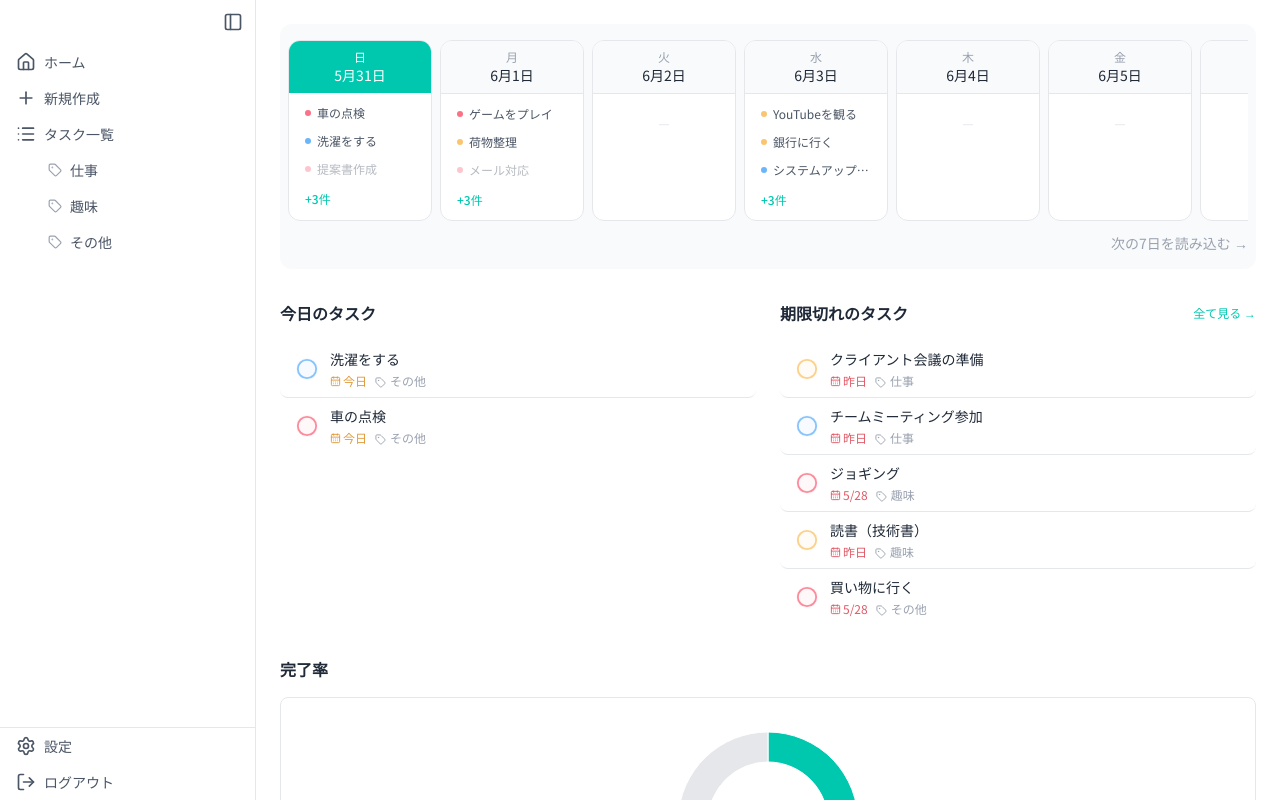
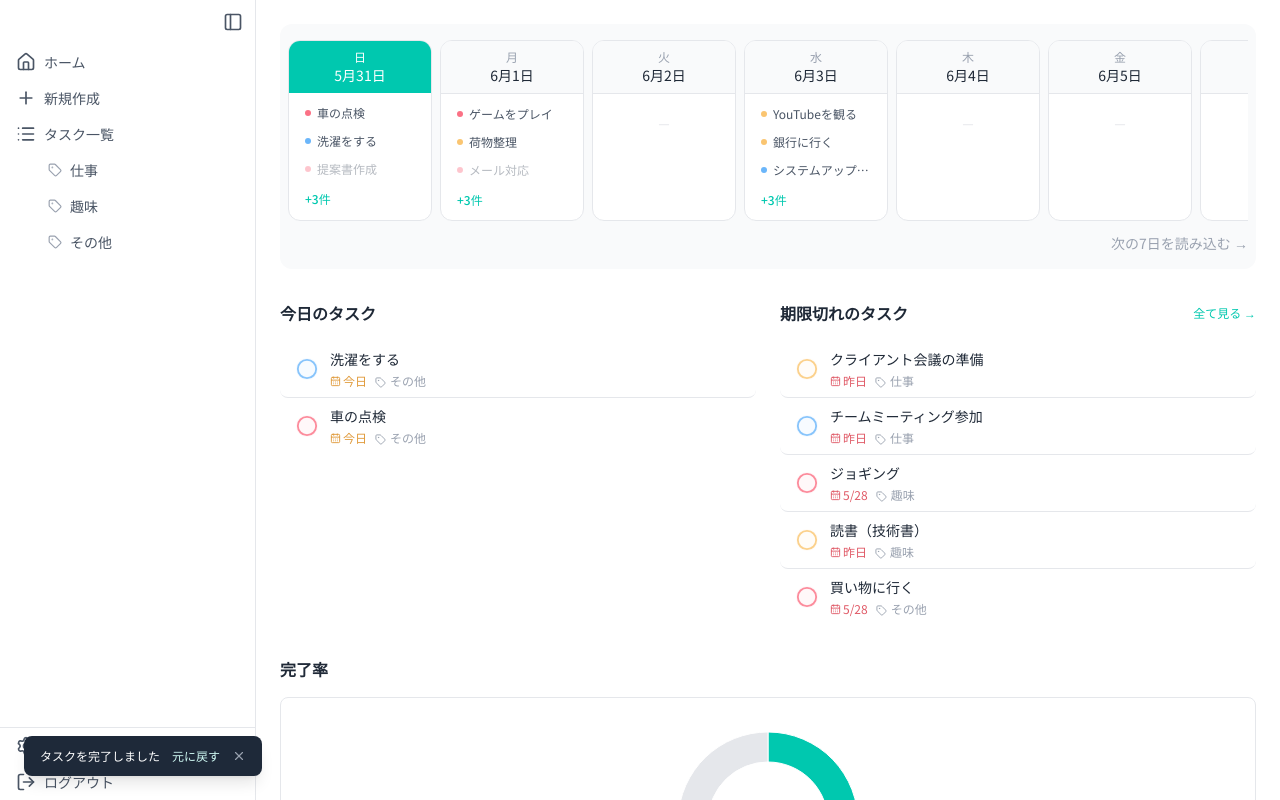
Before and after one commit to RyoAiba/task-board, a Next.js app: page / in a window 1280 px wide. Both pictures are taken after a click on the button 307 px from the left and 369 px from the top of the page. Built offline with nearby package versions, Linux system fonts and the light colour scheme.

Commit message:
完了時トースト（取り消し機能付き）を実装

```diff
--- a/app/globals.css
+++ b/app/globals.css
@@ -25,6 +25,22 @@
   --color-due-overdue: #E05A67;
   --color-due-today: #E09A3A;
   --color-due-soon: #4AAF9A;
+}
+
+@keyframes slide-up {
+  from {
+    opacity: 0;
+    transform: translateY(12px);
+  }
+
+  to {
+    opacity: 1;
+    transform: translateY(0);
+  }
+}
+
+@utility animate-slide-up {
+  animation: slide-up 0.2s ease-out forwards;
 }
 
 body {
--- a/app/page.tsx
+++ b/app/page.tsx
@@ -1,13 +1,16 @@
 "use client"
 
+import { useCallback } from "react"
 import Link from "next/link"
 import { useTasks } from "../hooks/useTasks"
 import { useLabels } from "../hooks/useLabels"
+import { useToast } from "../hooks/useToast"
 import { Priority, PRIORITY_LABELS } from "../types"
 import { PieChart, Pie, Cell, Label } from "recharts"
 import { PageContainer } from "../components/PageContainer"
 import { WeeklyCalendar } from "../components/WeeklyCalendar"
 import { TaskCard } from "../components/TaskCard"
+import { ToastStack } from "../components/Toast"
 
 const PRIORITY_ITEMS = (Object.entries(PRIORITY_LABELS) as [Priority, string][]).map(
   ([key, label]) => ({ href: `/tasks?priority=${key}`, label, key })
@@ -16,6 +19,7 @@ const PRIORITY_ITEMS = (Object.entries(PRIORITY_LABELS) as [Priority, string][])
 export default function Dashboard() {
   const { tasks, toggleCompleted } = useTasks()
   const { labels } = useLabels()
+  const { toasts, showToast, dismiss } = useToast()
 
   // ─── 今日 / 期限切れ ─────────────────────────────────
   const todayStr = new Date().toISOString().split("T")[0]
@@ -28,7 +32,7 @@ export default function Dashboard() {
     !t.completed && t.dueDate && t.dueDate < todayStr
   )
 
-  // ─── 統計（あとで圧縮） ──────────────────────────────
+  // ─── 統計 ────────────────────────────────────────────
   const incompleteTasks = tasks.filter(t => !t.completed)
   const completedCount = tasks.filter(t => t.completed).length
   const completionRate =
@@ -53,6 +57,16 @@ export default function Dashboard() {
     { name: "未完了", value: tasks.length - completedCount },
   ]
 
+  // ─── ハンドラ ─────────────────────────────────────────
+  const handleToggle = useCallback((id: string) => {
+    const task = tasks.find(t => t.id === id)
+    if (!task) return
+    toggleCompleted(id)
+    if (!task.completed) {
+      showToast("タスクを完了しました", () => toggleCompleted(id))
+    }
+  }, [tasks, toggleCompleted, showToast])
+
   return (
     <PageContainer>
 
@@ -76,7 +90,7 @@ export default function Dashboard() {
                   key={task.id}
                   task={task}
                   label={getLabel(task.labelId)}
-                  onToggle={toggleCompleted}
+                  onToggle={handleToggle}
                 />
               ))}
             </div>
@@ -108,7 +122,7 @@ export default function Dashboard() {
                   key={task.id}
                   task={task}
                   label={getLabel(task.labelId)}
-                  onToggle={toggleCompleted}
+                  onToggle={handleToggle}
                 />
               ))}
             </div>
@@ -120,7 +134,7 @@ export default function Dashboard() {
         </section>
       </div>
 
-      {/* 完了率（仮配置：あとで圧縮） */}
+      {/* 完了率 */}
       <section className="mb-8">
         <h2 className="text-section-title mb-4">完了率</h2>
         <div className="bg-white p-6 rounded-lg border border-gray-200 flex flex-col items-center justify-center">
@@ -162,7 +176,7 @@ export default function Dashboard() {
             <Link
               key={label.id}
               href={`/tasks?label=${label.id}`}
-              className={`p-4 bg-white border border-gray-200 rounded-lg hover:shadow-md transition-shadow`}
+              className="p-4 bg-white border border-gray-200 rounded-lg hover:shadow-md transition-shadow"
             >
               <p className="text-body font-semibold">{label.name}</p>
               <p className="text-2xl font-bold mt-2 text-brand-500">{label.count}</p>
@@ -179,7 +193,7 @@ export default function Dashboard() {
             <Link
               key={key}
               href={href}
-              className={`p-4 bg-white border border-gray-200 rounded-lg hover:shadow-md transition-shadow`}
+              className="p-4 bg-white border border-gray-200 rounded-lg hover:shadow-md transition-shadow"
             >
               <p className="text-body font-semibold">{label}</p>
               <p className="text-2xl font-bold mt-2 text-brand-500">
@@ -189,6 +203,8 @@ export default function Dashboard() {
           ))}
         </div>
       </section>
+
+      <ToastStack toasts={toasts} onDismiss={dismiss} />
     </PageContainer>
   )
 }
--- a/app/tasks/page.tsx
+++ b/app/tasks/page.tsx
@@ -1,6 +1,6 @@
 "use client"
 
-import { useState, useMemo, useEffect, Suspense } from "react"
+import { useState, useMemo, useEffect, useCallback, useRef, Suspense } from "react"
 import { useRouter } from "next/navigation"
 import { useSearchParams } from "next/navigation"
 import { Search, X, SlidersHorizontal } from "lucide-react"
@@ -11,7 +11,7 @@ import { useToast } from "../../hooks/useToast"
 import { TaskCard } from "../../components/TaskCard"
 import { Pagination } from "../../components/Pagination"
 import { TaskFilterPopup } from "../../components/TaskFilterPopup"
-import { Toast } from "../../components/Toast"
+import { ToastStack } from "../../components/Toast"
 import { truncate } from "../../utils/string"
 
 // ─── 型 ────────────────────────────────────────────────
@@ -48,7 +48,8 @@ function TasksPageContent() {
   const searchParams = useSearchParams()
   const { tasks, toggleCompleted } = useTasks()
   const { labels } = useLabels()
-  const { toast, showToast } = useToast()
+  const { toasts, showToast, dismiss } = useToast()
+  const processedToastRef = useRef<string | null>(null)
 
   const urlLabel = searchParams.get("label") || ""
   const urlPriority = searchParams.get("priority") as Priority | null
@@ -90,7 +91,8 @@ function TasksPageContent() {
 
   useEffect(() => {
     const toastParam = searchParams.get("toast")
-    if (toastParam && TOAST_MESSAGES[toastParam]) {
+    if (toastParam && TOAST_MESSAGES[toastParam] && processedToastRef.current !== toastParam) {
+      processedToastRef.current = toastParam
       showToast(TOAST_MESSAGES[toastParam])
       const params = new URLSearchParams(searchParams.toString())
       params.delete("toast")
@@ -101,6 +103,15 @@ function TasksPageContent() {
 
   // ─── ハンドラ ─────────────────────────────────────────
   const resetPage = () => setCurrentPage(1)
+
+  const handleToggle = useCallback((id: string) => {
+    const task = tasks.find(t => t.id === id)
+    if (!task) return
+    toggleCompleted(id)
+    if (!task.completed) {
+      showToast("タスクを完了しました", () => toggleCompleted(id))
+    }
+  }, [tasks, toggleCompleted, showToast])
 
   const activeFilterCount =
     selectedLabels.length + selectedPriorities.length + selectedStatuses.length
@@ -235,8 +246,8 @@ function TasksPageContent() {
               <button
                 onClick={() => setFilterPopupOpen(prev => !prev)}
                 className={`h-full flex items-center gap-2 px-4 py-2 border rounded-lg text-sm font-semibold transition-colors whitespace-nowrap ${activeFilterCount > 0
-                    ? "border-brand-500 bg-brand-100 text-brand-500"
-                    : "border-gray-300 text-gray-400 hover:border-gray-400"
+                  ? "border-brand-500 bg-brand-100 text-brand-500"
+                  : "border-gray-300 text-gray-400 hover:border-gray-400"
                   }`}
               >
                 <SlidersHorizontal size={16} />
@@ -327,7 +338,7 @@ function TasksPageContent() {
                   key={task.id}
                   task={task}
                   label={getLabel(task.labelId)}
-                  onToggle={toggleCompleted}
+                  onToggle={handleToggle}
                 />
               ))}
             </div>
@@ -347,7 +358,7 @@ function TasksPageContent() {
         )}
       </div>
 
-      <Toast message={toast.message} visible={toast.visible} />
+      <ToastStack toasts={toasts} onDismiss={dismiss} />
     </div>
   )
 }
--- a/components/Sidebar.tsx
+++ b/components/Sidebar.tsx
@@ -19,7 +19,7 @@ export function Sidebar({ collapsed, onToggle }: Props) {
 
   return (
     <>
-      <aside className={`hidden md:flex flex-col h-screen fixed left-0 top-0 bg-white border-r border-gray-200 z-100 overflow-hidden transition-[width] duration-300 ease-in-out ${collapsed ? "w-13" : "w-64"
+      <aside className={`hidden md:flex flex-col h-screen fixed left-0 top-0 bg-white border-r border-gray-200 overflow-hidden transition-[width] duration-300 ease-in-out ${collapsed ? "w-13" : "w-64"
         }`}>
         <div className={`flex p-2 ${collapsed ? "justify-center" : "justify-end"}`}>
           <button
--- a/components/Toast.tsx
+++ b/components/Toast.tsx
@@ -1,15 +1,41 @@
+import { X } from "lucide-react"
+import { ToastItem } from "../hooks/useToast"
+
 type Props = {
-  message: string
-  visible: boolean
+  toasts: ToastItem[]
+  onDismiss: (id: string) => void
 }
 
-export function Toast({ message, visible }: Props) {
-  if (!visible) return null
+export function ToastStack({ toasts, onDismiss }: Props) {
+  if (toasts.length === 0) return null
+
   return (
-    <div className="fixed top-1/2 left-1/2 -translate-x-1/2 -translate-y-1/2 z-50 pointer-events-none">
-      <div className="bg-gray-800 text-white text-sm px-6 py-3 rounded-lg shadow-lg whitespace-nowrap">
-        {message}
-      </div>
+    <div className="fixed bottom-22 left-4 md:bottom-6 md:left-6 z-50 flex flex-col-reverse gap-2">
+      {toasts.map(toast => (
+        <div
+          key={toast.id}
+          className="flex items-center gap-3 bg-gray-800 text-white text-xs font-light px-4 py-3 rounded-lg shadow-lg animate-slide-up"
+        >
+          <span className="whitespace-nowrap">{toast.message}</span>
+          {toast.onUndo && (
+            <button
+              onClick={() => {
+                toast.onUndo?.()
+                onDismiss(toast.id)
+              }}
+              className="text-brand-200 font-normal hover:opacity-80 transition-opacity whitespace-nowrap"
+            >
+              元に戻す
+            </button>
+          )}
+          <button
+            onClick={() => onDismiss(toast.id)}
+            className="text-gray-400 hover:text-white transition-colors"
+          >
+            <X size={14} />
+          </button>
+        </div>
+      ))}
     </div>
   )
 }
--- a/hooks/useToast.ts
+++ b/hooks/useToast.ts
@@ -1,17 +1,30 @@
-import { useState, useCallback } from "react"
+import { useState, useCallback, useRef } from "react"
 
-type Toast = {
+export type ToastItem = {
+  id: string
   message: string
-  visible: boolean
+  onUndo?: () => void
 }
 
 export function useToast() {
-  const [toast, setToast] = useState<Toast>({ message: "", visible: false })
+  const [toasts, setToasts] = useState<ToastItem[]>([])
+  const timersRef = useRef<Map<string, ReturnType<typeof setTimeout>>>(new Map())
 
-  const showToast = useCallback((message: string) => {
-    setToast({ message, visible: true })
-    setTimeout(() => setToast(prev => ({ ...prev, visible: false })), 2500)
+  const dismiss = useCallback((id: string) => {
+    setToasts(prev => prev.filter(t => t.id !== id))
+    const timer = timersRef.current.get(id)
+    if (timer) {
+      clearTimeout(timer)
+      timersRef.current.delete(id)
+    }
   }, [])
 
-  return { toast, showToast }
+  const showToast = useCallback((message: string, onUndo?: () => void) => {
+    const id = `toast_${Date.now()}`
+    setToasts(prev => [...prev, { id, message, onUndo }])
+    const timer = setTimeout(() => dismiss(id), 4000)
+    timersRef.current.set(id, timer)
+  }, [dismiss])
+
+  return { toasts, showToast, dismiss }
 }
```
